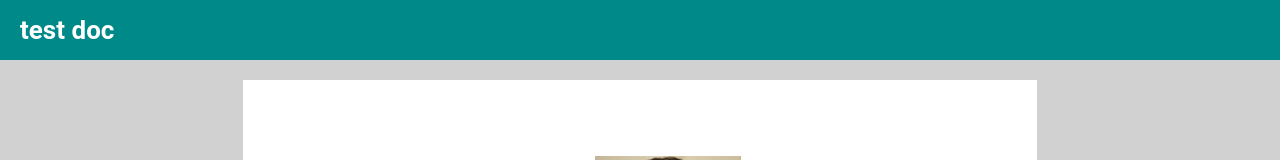
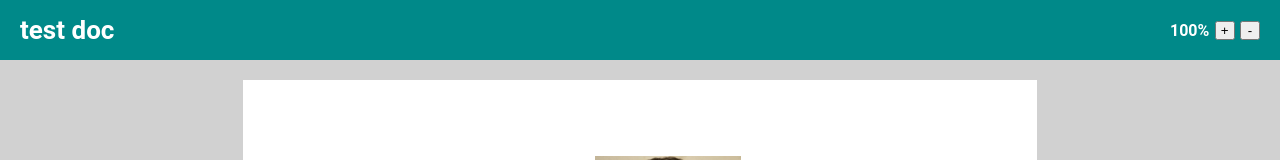
Before and after one commit to nrevutsky/Doc-Viewer-Task, an Angular app: page /view in a window 1280 px wide. Shown: the top 160 px of the page. Built offline with nearby package versions, Linux system fonts and the light colour scheme.

Commit message:
zoom added

```diff
--- a/src/app/pages/view/view.component.html
+++ b/src/app/pages/view/view.component.html
@@ -2,9 +2,22 @@
   <div class="navbar__left">
     <p>test doc</p>
   </div>
+  <div class="navbar__right">
+    <div class="navbar__right__zoom">
+      <span>{{(zoom * 100).toFixed()}}%</span>
+      <button (click)="increaseSize()">+</button>
+      <button (click)="decreaseSize()">-</button>
+    </div>
+  </div>
 </nav>
 <div class="documents">
-  <div *ngFor="let file of files">
-    <img class="documents__document" src="{{file.path}}" alt="">
-  </div>
+  <img
+    *ngFor="let document of documents"
+    [src]="document.path"
+    [style.width.px]="document.width * zoom"
+    [style.height.px]="document.height * zoom"
+    [style.transform-origin]="'top'"
+    [style.transition]="'width 0.5s ease, height 0.5s ease'"
+    class="documents__document"
+  />
 </div>
--- a/src/app/pages/view/view.component.scss
+++ b/src/app/pages/view/view.component.scss
@@ -1,14 +1,28 @@
 .navbar {
   height: 60px;
   width: 100%;
-  font-size: 26px;
   font-weight: bold;
   background: #008989;
   color: white;
   display: flex;
   align-items: center;
+  justify-content: space-between;
+  position: fixed;
   &__left {
+    font-size: 26px;
     margin-left: 20px;
+  }
+  &__right {
+    width: 90px;
+    margin-right: 20px;
+    &__zoom {
+      width: 100%;
+      display: flex;
+      justify-content: space-between;
+      button {
+        width: 20px;
+      }
+    }
   }
 }
 
@@ -16,6 +30,9 @@
   display: flex;
   flex-direction: column;
   align-items: center;
+  &__document:first-child {
+    margin-top: 80px;
+  }
   &__document {
     margin-top: 20px;
   }
--- a/src/app/pages/view/view.component.ts
+++ b/src/app/pages/view/view.component.ts
@@ -1,9 +1,11 @@
 import {Component, OnInit} from '@angular/core';
 import documents from '../../../documents/documents.json';
 
-interface ImageFile {
+interface Document {
   id: number;
   path: string;
+  width: number;
+  height: number;
 }
 
 @Component({
@@ -12,15 +14,20 @@ interface ImageFile {
   styleUrls: ['./view.component.scss']
 })
 export class ViewComponent implements OnInit {
-  public files: ImageFile[] = [];
+  public documents: Document[] = [];
   private offset: number = 0;
   private limit: number = 1;
+  public zoom: number = 1;
 
   ngOnInit(): void {
-    this.files = [...this.files, ...documents.slice(this.offset, this.offset + this.limit)]
+    this.loadDocuments();
+  }
+
+  private loadDocuments() {
+    this.documents = [...this.documents, ...documents.slice(this.offset, this.offset + this.limit)]
     this.offset++
     const loadDocument = () => {
-      this.files = [...this.files, ...documents.slice(this.offset, this.offset + this.limit)]
+      this.documents = [...this.documents, ...documents.slice(this.offset, this.offset + this.limit)]
       this.offset++
     }
     window.addEventListener('scroll', function() {
@@ -29,4 +36,19 @@ export class ViewComponent implements OnInit {
       }
     });
   }
+
+  public increaseSize() {
+    if (this.zoom > 1.5) {
+      return;
+    }
+    this.zoom += 0.1;
+  }
+
+  public decreaseSize() {
+    if (this.zoom < 0.2) {
+      return;
+    }
+    window.scrollTo(window.scrollX, window.scrollY + 1);
+    this.zoom -= 0.1;
+  }
 }
--- a/src/documents/documents.json
+++ b/src/documents/documents.json
@@ -1,22 +1,32 @@
 [
   {
     "id": 1,
-    "path": "assets/images/1.png"
+    "path": "assets/images/1.png",
+    "width": 794,
+    "height": 1123
   },
   {
     "id": 2,
-    "path": "assets/images/2.png"
+    "path": "assets/images/2.png",
+    "width": 794,
+    "height": 1123
   },
   {
     "id": 3,
-    "path": "assets/images/3.png"
+    "path": "assets/images/3.png",
+    "width": 794,
+    "height": 1123
   },
   {
     "id": 4,
-    "path": "assets/images/4.png"
+    "path": "assets/images/4.png",
+    "width": 794,
+    "height": 1123
   },
   {
     "id": 5,
-    "path": "assets/images/5.png"
+    "path": "assets/images/5.png",
+    "width": 794,
+    "height": 1123
   }
 ]
```
